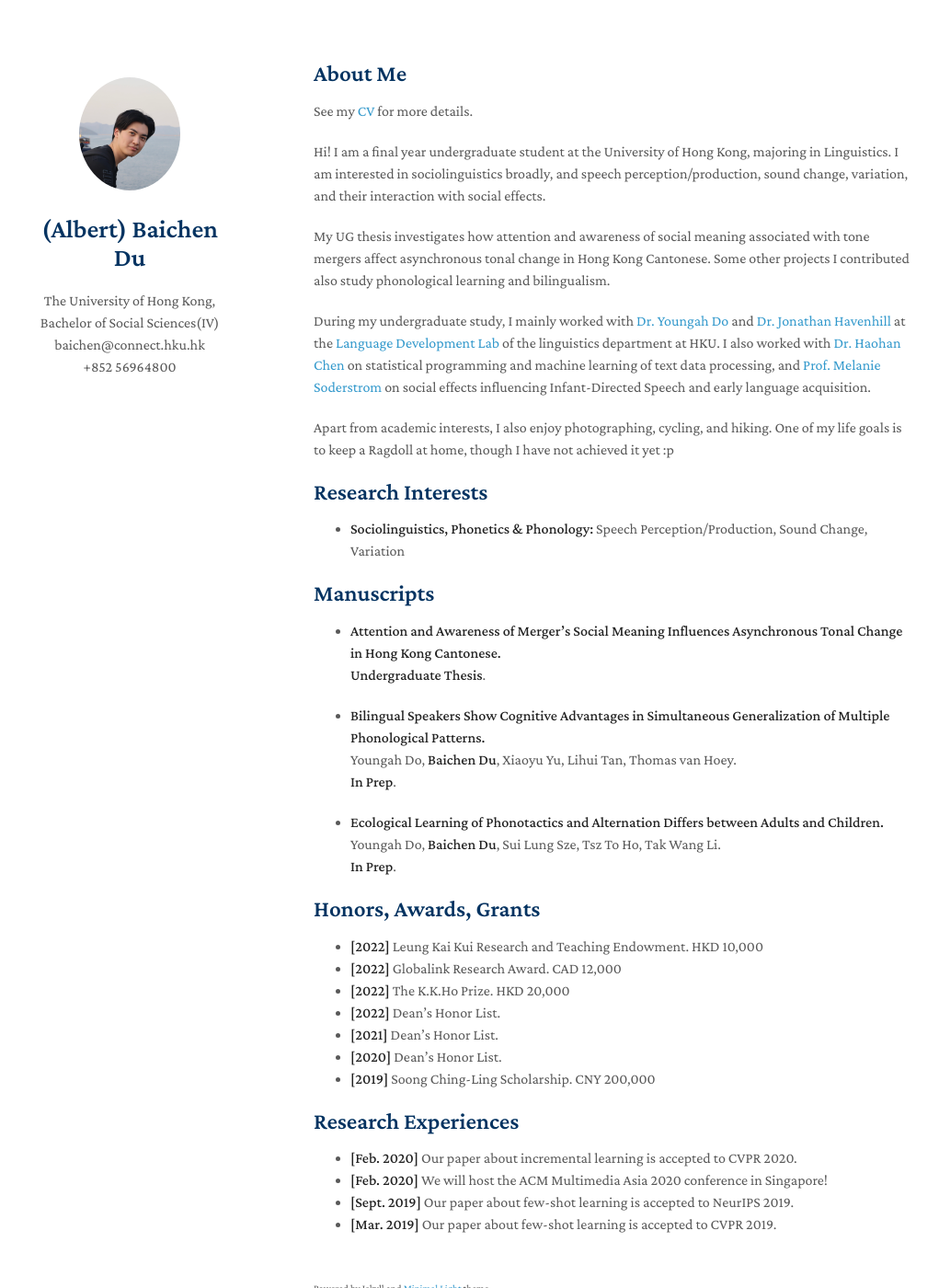
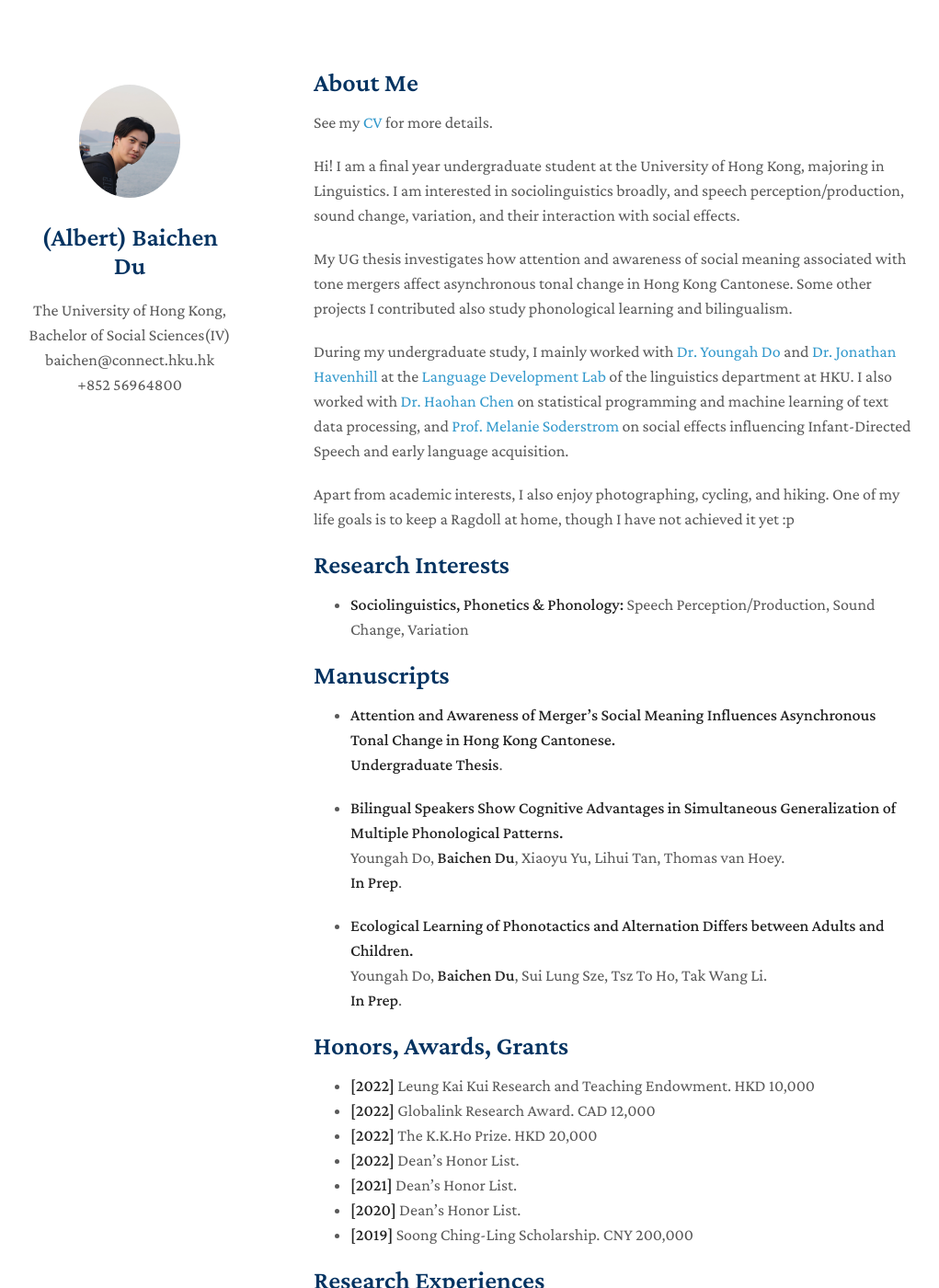
Before and after one commit to AlbertBaichenDu/AlbertBaichenDu.github.io, a Jekyll site: the page built from index.md, in a window 1280 px wide and 1400 px high. Shown: the whole window at 92% size, without its empty margins (129-1150 px from the left). Built offline with Jekyll 4.4.1, drawn with Linux system fonts in a browser that asks for light colours; nearby versions of some CDN libraries; a style sheet for code colours, icons or effects is not loaded; our own code applies the rules of GitHub Pages for plain Markdown files.

Commit message:
Update minimal-light.scss

```diff
--- a/_sass/minimal-light.scss
+++ b/_sass/minimal-light.scss
@@ -4,7 +4,7 @@
 body {
   background-color: #fff;
   padding:0px;
-  font: 16.0px/1.5 Crimson Pro, serif;
+  font: 18.0px/1.5 Crimson Pro, serif;
   color:#595959;
   font-weight:400;
   margin:0
@@ -59,7 +59,7 @@ papertitle {
 
 
   .image {
-    border-radius: 0.35em;
+    border-radius: 0.5em;
     border: 0;
     display: inline-block;
     position: relative;
```
